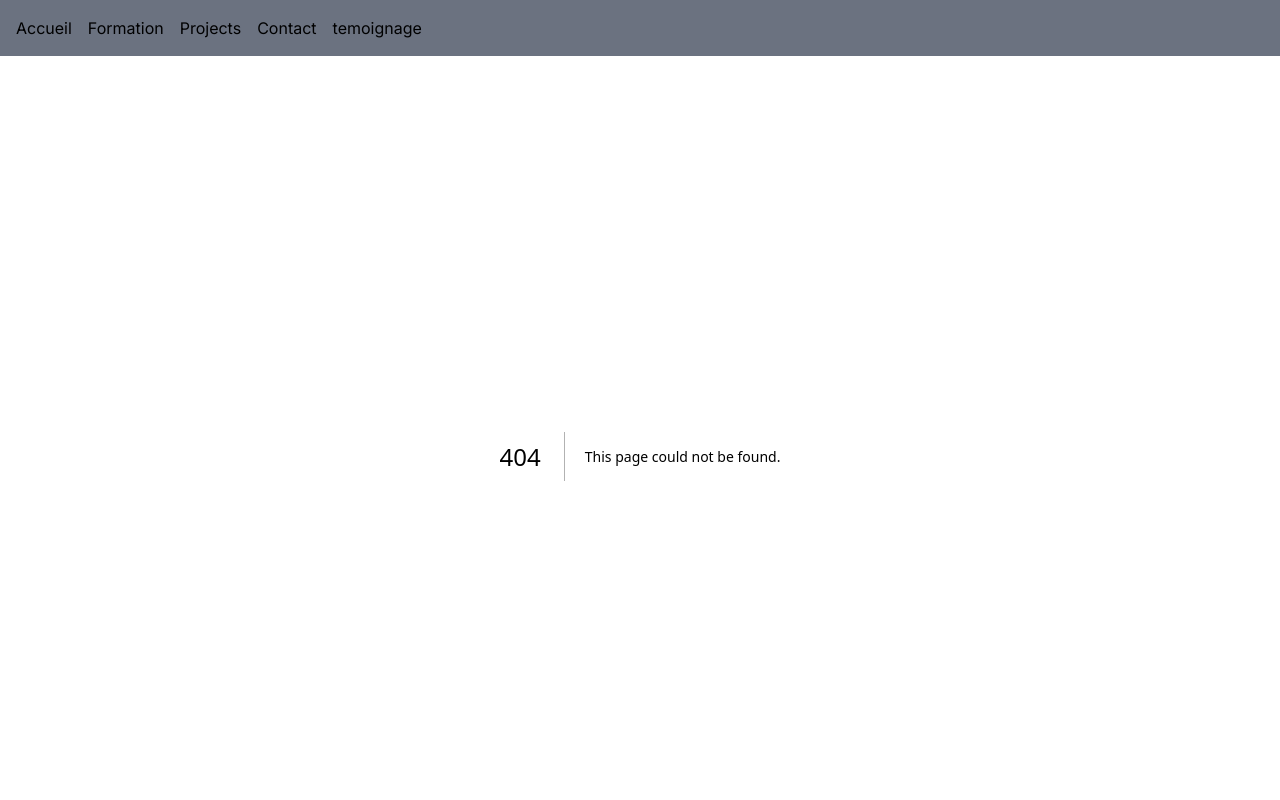
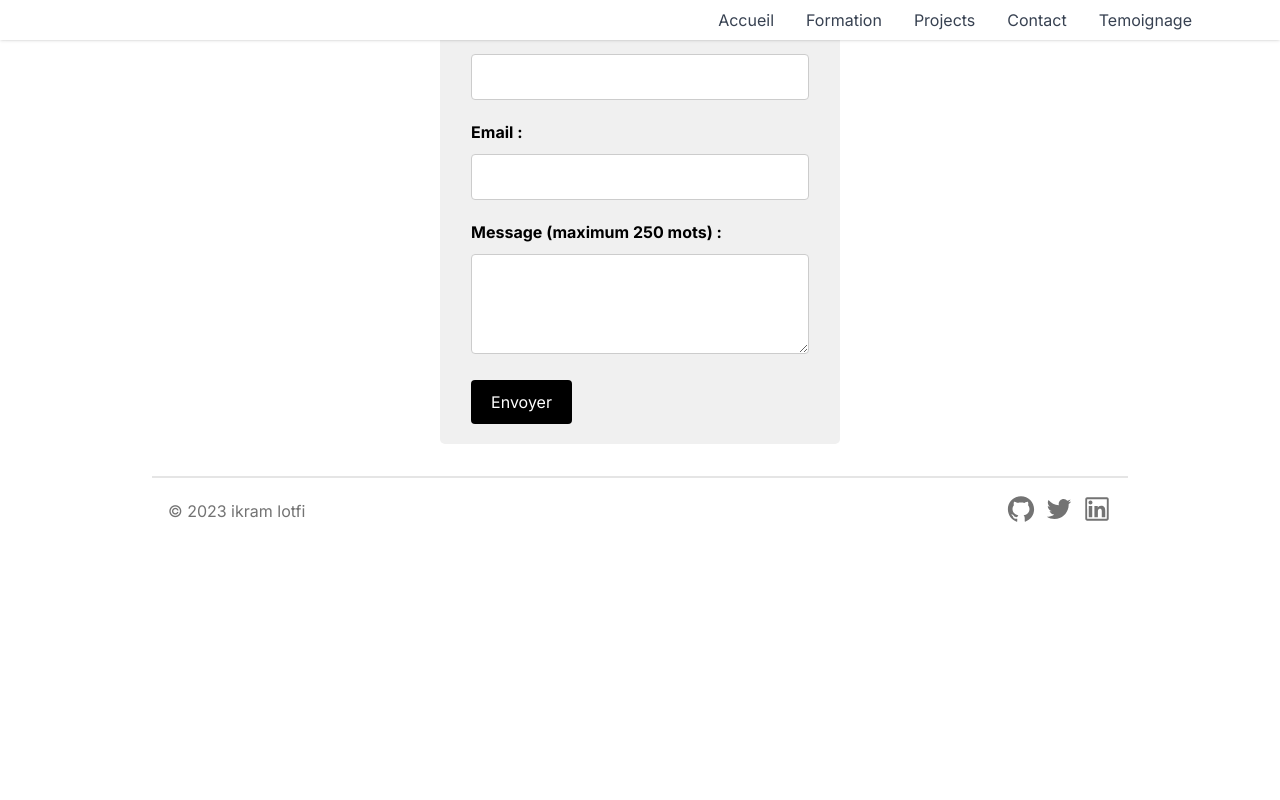
Before and after one commit to Lotfi207/portfolio-ikram, a Next.js app: page /contact in a window 1280 px wide. Before the commit this address had no page. Shown: the top 800 px of the page. Built offline with nearby package versions, Linux system fonts and the light colour scheme.

Commit message:
ajout de page contact

```diff
--- /dev/null
+++ b/app/Contact.css
@@ -0,0 +1,50 @@
+.formulaire-contact {
+    max-width: 400px;
+    margin: 0 auto;
+    padding: 20px;
+    background-color: #f0f0f0;
+    border-radius: 5px;
+    display: flex;
+    justify-content: center;
+    align-items: center;
+  }
+
+  .formulaire-contact label {
+    display: block;
+    margin-bottom: 10px;
+    font-weight: bold;
+  }
+
+  .formulaire-contact input[type="text"],
+  .formulaire-contact input[type="email"],
+  .formulaire-contact textarea {
+    width: 100%;
+    padding: 10px;
+    margin-bottom: 20px;
+    border: 1px solid #ccc;
+    border-radius: 4px;
+  }
+
+  .formulaire-contact textarea {
+    resize: vertical;
+    height: 100px;
+  }
+
+  .formulaire-contact button {
+    padding: 10px 20px;
+    background-color: black;
+    color: #fff;
+    border: none;
+    border-radius: 4px;
+    cursor: pointer;
+  }
+
+  .formulaire-contact button:hover {
+    background-color:red;
+  }
+
+  .error-message {
+    color: #d50000;
+    font-size: 14px;
+    margin-bottom: 10px;
+  }
--- /dev/null
+++ b/app/contact/page.js
@@ -0,0 +1,116 @@
+'use client'
+import React, { useState } from 'react';
+import '../Contact.css';
+
+const Contact = ({ setContact }) => {
+  const [nom, setNom] = useState('');
+  const [email, setEmail] = useState('');
+  const [message, setMessage] = useState('');
+  const [isSubmitted, setIsSubmitted] = useState(false);
+  const [nomError, setNomError] = useState('');
+  const [messageError, setMessageError] = useState('');
+  const [emailError, setEmailError] = useState(''); // Define emailError state variable
+
+
+  const handleSubmit = (e) => {
+    e.preventDefault();
+
+    // Custom validation for "nom" field: Allow only letters
+    const namePattern = /^[A-Za-z]+$/;
+
+    // Custom validation for "message" field: Limit to a maximum of 250 words
+    const wordCount = message.trim().split(/\s+/).length;
+
+    // Validate the form fields
+    if (!nom) {
+      setNomError('Veuillez entrer votre nom.');
+      return;
+    }
+
+    if (!namePattern.test(nom)) {
+      setNomError('Le nom doit contenir uniquement des lettres.');
+      return;
+    }
+
+    if (!email || !email.match(/[a-z0-9._%+-]+@[a-z0-9.-]+\.[a-z]{2,}$/i)) {
+      setEmailError('Veuillez saisir une adresse email valide.');
+      return;
+    }
+
+    if (!message) {
+      setMessageError('Veuillez entrer votre message.');
+      return;
+    }
+
+    if (wordCount > 250) {
+      setMessageError('Le message ne peut pas dépasser 250 mots.');
+      return;
+    }
+
+    // If all validations pass, submit the form
+    const newContact = {
+      nom,
+      email,
+      message,
+      password,
+    };
+
+    setContact(newContact);
+
+    // Reset form fields and set the form as submitted
+    setNom('');
+    setEmail('');
+    setMessage('');
+    setPassword('');
+    setNomError('');
+    setEmailError('');
+    setMessageError('');
+    setIsSubmitted(true);
+  };
+
+  return (
+    <div className="formulaire-contact">
+      {isSubmitted ? (
+        <p>Votre formulaire a été soumis avec succès.</p>
+      ) : (
+        <form onSubmit={handleSubmit}>
+          <label htmlFor="nom">Nom :</label>
+          <input
+            type="text"
+            id="nom"
+            value={nom}
+            onChange={(e) => setNom(e.target.value)}
+            required
+          />
+          {nomError && <div className="error-message">{nomError}</div>}
+
+          <label htmlFor="email">Email :</label>
+          <input
+            type="email"
+            id="email"
+            value={email}
+            onChange={(e) => setEmail(e.target.value)}
+            required
+            pattern="[a-z0-9._%+-]+@[a-z0-9.-]+\.[a-z]{2,}$"
+            title="Veuillez saisir une adresse email valide."
+          />
+          {emailError && <div className="error-message">{emailError}</div>}
+
+
+          <label htmlFor="message">Message (maximum 250 mots) :</label>
+          <textarea
+            id="message"
+            value={message}
+            onChange={(e) => setMessage(e.target.value)}
+            required
+          ></textarea>
+          {messageError && <div className="error-message">{messageError}</div>}
+
+          <button type="submit">Envoyer</button>
+        </form>
+      )}
+    </div>
+  );
+};
+
+export default Contact;
--- a/components/PageBar.jsx
+++ b/components/PageBar.jsx
@@ -1,27 +1,42 @@
 // pagesBar.js
 'use client'
-import React, { useEffect, useState } from "react";
+
+import React, { useState } from "react";
 import Link from "next/link";
+import { RiMoonFill, RiSunLine } from "react-icons/ri"
+import { usePathname } from "next/navigation"
+import { useTheme } from "next-themes"
+import { IoMdMenu, IoMdClose } from "react-icons/io"
 
 function PagesBar() {
   const [expandNavbar, setExpandNavbar] = useState(false);
+  const { systemTheme, theme, setTheme } = useTheme()
+  const currentTheme = theme === "system" ? systemTheme : theme
+  const [navbar, setNavbar] = useState(false)
 
   const handleNavbarToggle = () => {
     setExpandNavbar((prev) => !prev);
   };
 
   return (
-    <div className="navbar bg-gray-500 text-black p-4">
+    <div className=" navbar w-full mx-auto  px-4 sm:px-20 fixed top-0 z-50 shadow bg-white dark:bg-stone-900 dark:border-b dark:border-stone-600">
       <div className="toggleButton" onClick={handleNavbarToggle}>
         {/* Your toggle button content */}
       </div>
-      <div className="links flex gap-4">
-        {/* Replace the links with Tailwind CSS styles */}
-        <Link href="/" className="hover:text-black-200">Accueil</Link>
-        <Link href="/formation" className="hover:text-black-200">Formation</Link>
-        <Link href="/project" className="hover:text-black-200">Projects</Link>
-        <Link href="/contact" className="hover:text-black-200">Contact</Link>
-        <Link href="/temoignage" className="hover:text-black-200">temoignage</Link>
+      <div className="links flex gap-4 justify-end">
+        {/* Replace the links with plain text and apply styles */}
+        <Link href="/" className="cursor-pointer hover:text-black-200 p-2 text-gray-700 rounded-md outline-none focus:border-gray-400 focus:border">
+         Accueil
+        </Link>
+        <Link href="/formation" className="cursor-pointer hover:text-black-200 p-2 text-gray-700 rounded-md outline-none focus:border-gray-400 focus:border">Formation
+        </Link>
+        <Link href="/project"className="cursor-pointer hover:text-black-200 p-2 text-gray-700 rounded-md outline-none focus:border-gray-400 focus:border">Projects
+        </Link>
+        <Link href="/contact"className="cursor-pointer hover:text-black-200 p-2 text-gray-700 rounded-md outline-none focus:border-gray-400 focus:border">Contact
+        </Link>
+        <Link href="/temoignage"className="cursor-pointer hover:text-black-200 p-2 text-gray-700 rounded-md outline-none focus:border-gray-400 focus:border">Temoignage
+        </Link>
+
 
         {/* Rest of your code */}
       </div>
--- a/package.json
+++ b/package.json
@@ -14,6 +14,7 @@
     "@types/react-dom": "18.2.7",
     "autoprefixer": "10.4.14",
     "next": "13.4.12",
+    "next-themes": "^0.2.1",
     "postcss": "8.4.27",
     "react": "18.2.0",
     "react-dom": "18.2.0",
```
Also changed, not shown: 1 other file (tests, documents, lock files or other folders).
